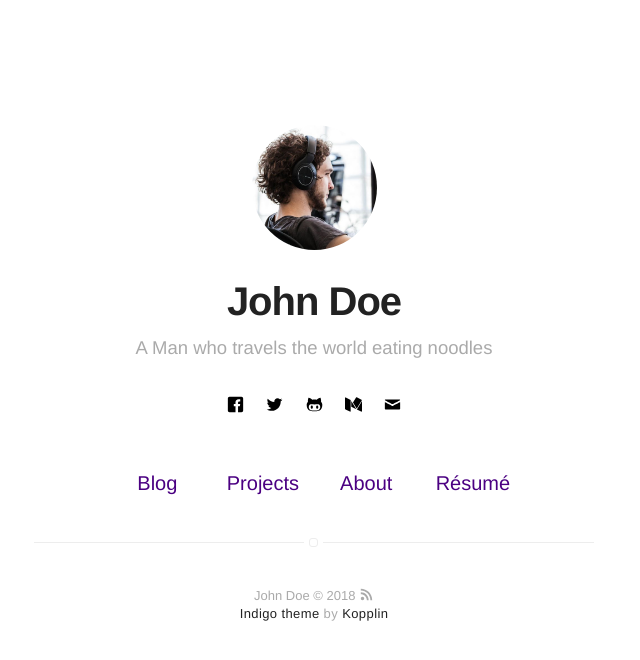
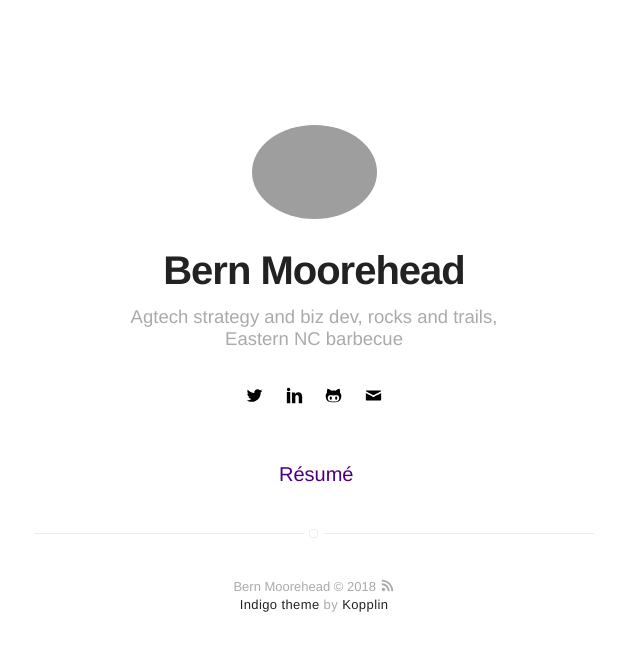
Before and after one commit to andareiro/andareiro.github.io, a Jekyll site: the page built from index.html, in a window 1280 px wide. Shown: the top 660 px of the page, without its empty margins (326-966 px from the left). Built offline with Jekyll 4.4.1, drawn with Linux system fonts in a browser that asks for light colours.

Commit message:
updating profile to bern

```diff
--- a/_config.yml
+++ b/_config.yml
@@ -1,23 +1,23 @@
 # main text of home
-name: John Doe
-bio: A Man who travels the world eating noodles
+name: Bern Moorehead
+bio: Agtech strategy and biz dev, rocks and trails, Eastern NC barbecue
 
 # twitter summary info
-description: A blog about technology and stuff related
+description: Bio projects and links
 
 # if it's an external image, update below for true
 # better with square images
 external-image: false
-picture: assets/images/profile.jpg
+picture: assets/images/headshot.png
 
 # If you want to include your resume, set to true
 # and specify source (external or local).
 resume: true
-resume-external: true
-resume-url: https://google.com/?q=my+resume
+resume-external: false
+resume-url: assets/resume_december_2017.pdf
 
 url: https://koppl.in/indigo
-# your url: http://USERNAME.github.io
+# your url: http://andareiro.github.io
 
 permalink: /:title/
 
@@ -29,42 +29,36 @@ permalink: /:title/
 # analytics-piwik-id: 1
 
 # if you don't want comments in your posts, leave categories empty
-disqus:
-  shortname: mydisqus # enter this from your disqus account
-  categories: [blog, project] # only show disqus for posts that have these categories
+# disqus:
+#   shortname: mydisqus # enter this from your disqus account
+#   categories: [blog, project] # only show disqus for posts that have these # # categories
 
 # if you don't have any of social below, comment the line
-facebook: myfacebook
-twitter: mytwitter
+# facebook: myfacebook
+twitter: bernmoorehead
 # google: mygoogle
 # instagram: myinstagram
 # pinterest: mypinterest
-# linkedin: mylinkedin
+linkedin: bernmoorehead
 # youtube: myyoutube
 # spotify: myspotify
-github: mygithub
+# github: and
 # lastfm: mylastfm
 # stackoverflow: 7044681/mystackoverflow
 # quora: userquora
 # reddit: username
-medium: medium
+# medium: medium
 # vimeo: myvimeo
 # lanyrd: mylanyrd
-email: myemail@gmail.com
+email: bern@escal.io
 
 authors:
-    johndoe:
-        name: John Doe
-        bio: A Man who travels the world eating noodles
+    bernmoorehead:
+        name: Bern Moorehead
+        bio: Agtech and Eastern NC barbecue
         external-image: false
-        picture: assets/images/profile.jpg
-        twitter: johndoe
-    jamesfoster:
-        name: James Foster
-        bio: A Man who develops software with coffee
-        external-image: false
-        picture: assets/images/james.jpg
-        twitter: jamesfoster
+        picture: assets/images/headshot.png
+        twitter: bernmoorehead
 
 # do you want a larger site? change the option below
 # options: [normal, large] | default: normal
@@ -76,11 +70,11 @@ width: normal
 # paginate_path: "blog/:num/"
 
 # if you don't need projects, comment the *projects* configs below
-projects: true
+# projects: true
 
 # if you don't need "about" or "blog", comment them out below
-about: true
-blog: true
+# about: true
+# blog: true
 
 # do you want to show the "read time" of the posts?
 read-time: true
```
